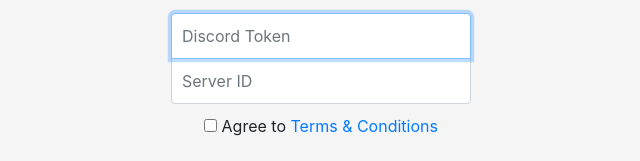
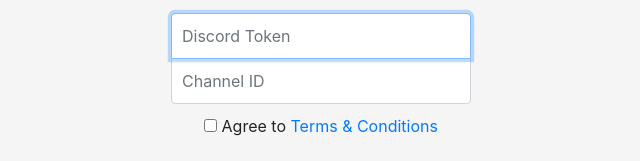
Before and after one commit to devvity/website, a plain HTML site: page index.html in a window 1280 px wide. Shown: the part 221-382 px from the top of the page, 319-959 px from the left. Drawn offline with nearby package versions, Linux system fonts and the light colour scheme.

Commit message:
Update index.html

```diff
--- a/index.html
+++ b/index.html
@@ -88,7 +88,7 @@
   <label for="inputToken" class="sr-only">Discord Token</label>
   <input type="token" id="inputToken" class="form-control" placeholder="Discord Token" required autofocus>
   <label for="inputServer" class="sr-only">Channel ID</label>
-  <input  type="server" id="inputServer" class="form-control" placeholder="Server ID" required>
+  <input  type="server" id="inputServer" class="form-control" placeholder="Channel ID" required>
 
   <div class="checkbox mb-3">
     <label>
@@ -98,7 +98,7 @@
   <button class="btn2 btn-lg btn-primary btn-block" onclick="return sayHello()" type="submit">Run</button>
 
     <label>
-      <label id = "whitespace" type="label" value="">  <a href=""> </a>
+      <label id = "whitespace" type="label" value="">  <a href="">   </a>
    </label>
 
    <label>
```
